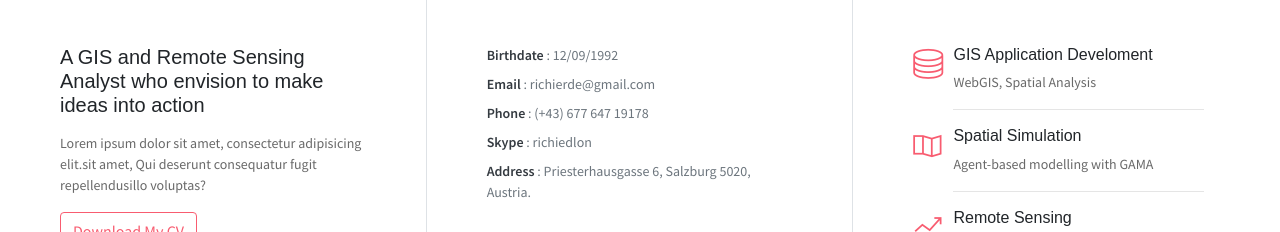
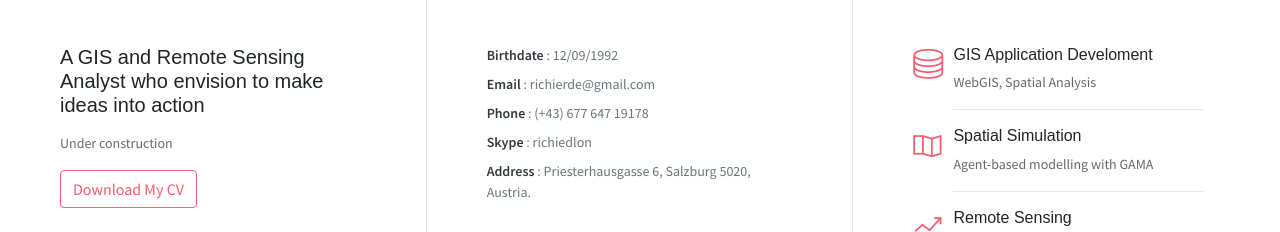
Before and after one commit to ruchira-ekanayaka/portfolio, a website: page index.html in a window 1280 px wide. Shown: the part 823-1055 px from the top of the page. Drawn offline with Linux system fonts and the light colour scheme; some packages are replaced by stand-ins of ours; some icons are missing.

Commit message:
Update index.html
under construction

```diff
--- a/index.html
+++ b/index.html
@@ -74,7 +74,7 @@
                 <h3 class="font-weight-light">Who am I ?</h3>
                 <span class="line mb-5"></span>
                 <h5 class="mb-3">A GIS and Remote Sensing Analyst who envision to make ideas into action</h5>
-                <p class="mt-20">Lorem ipsum dolor sit amet, consectetur adipisicing elit.sit amet, Qui deserunt consequatur fugit repellendusillo voluptas?</p>
+                <p class="mt-20">Under construction</p>
                 <button class="btn btn-outline-danger"><i class="icon-down-circled2 "></i>Download My CV</button>
             </div>
             <div class="col-lg-4 about-card">
```
